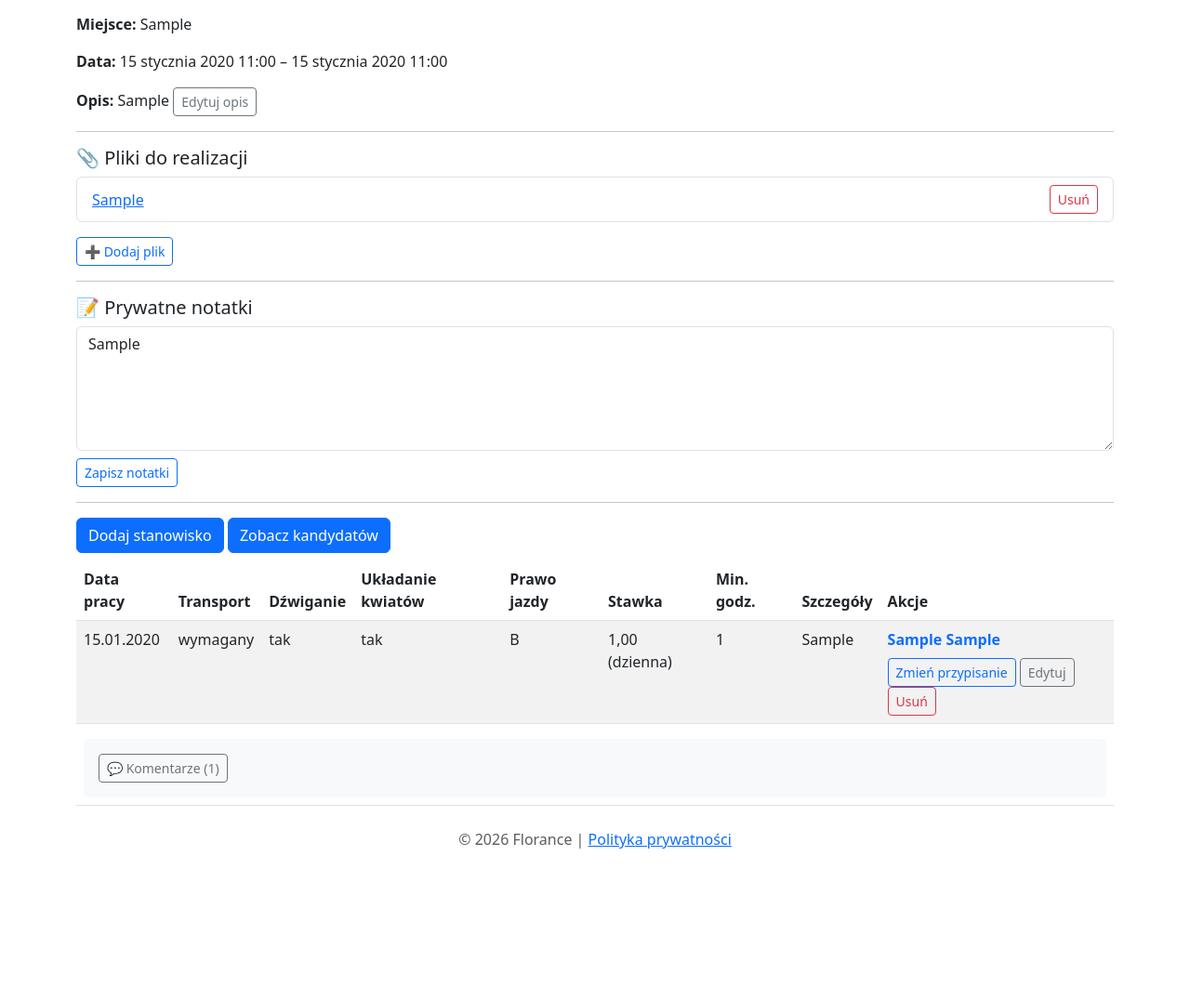
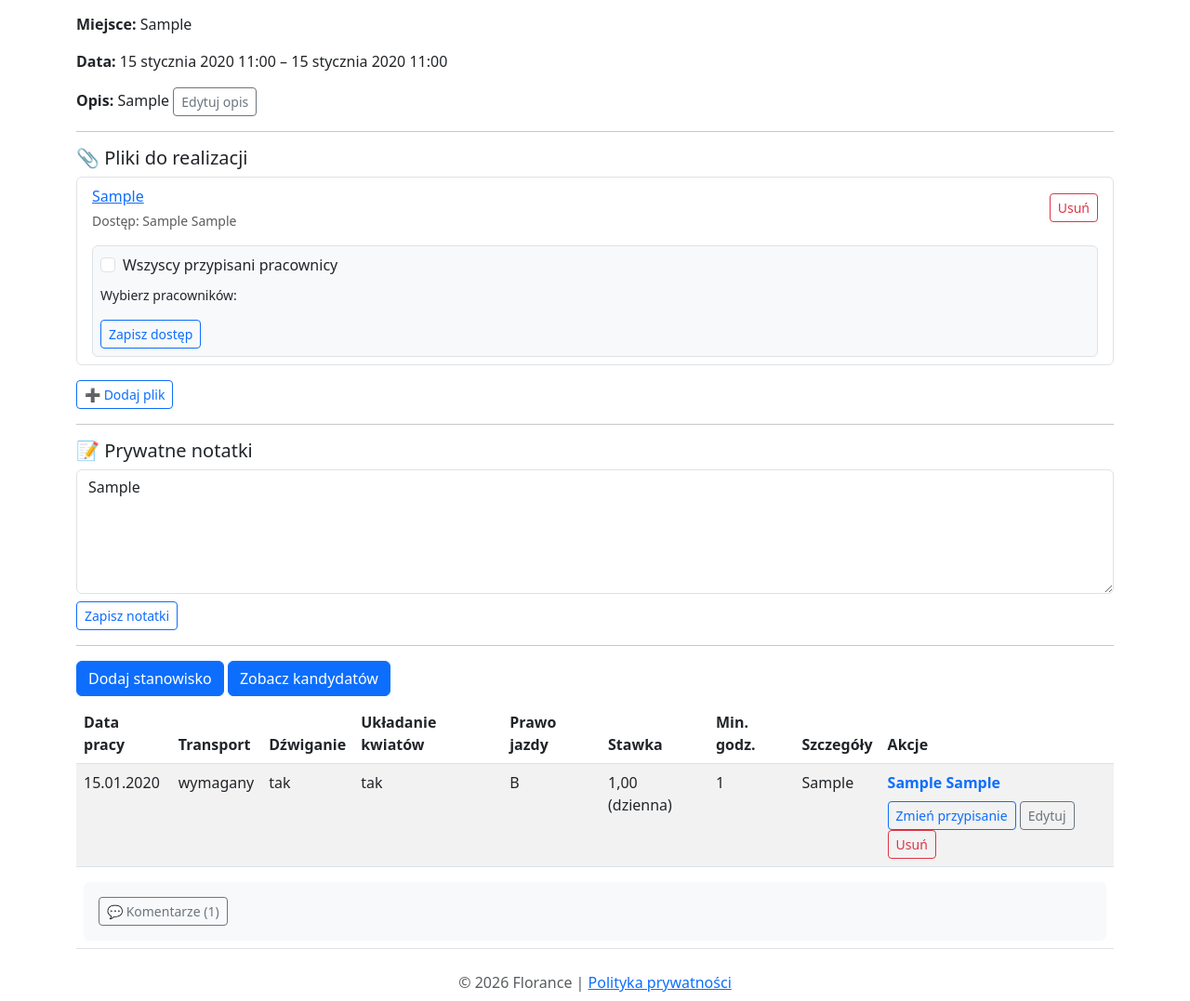
Before and after one commit to wydzik/florance-app, a Django app: page /realizacja/1/ in a window 1280 px wide. Shown: the part 231-1308 px from the top of the page at 93% size. Before the commit the page ends 1144 px from the top, so only its background shows below. Run offline with Django 5.2, Linux system fonts and the light colour scheme; a user stored in the database is signed in; tables that the repository leaves empty hold one stand-in row (values such as "Sample post").

Commit message:
file handling

```diff
--- a/Florance_app/florance/templates/realizacja_detail.html
+++ b/Florance_app/florance/templates/realizacja_detail.html
@@ -32,15 +32,26 @@
 
 <ul class="list-group mb-3">
   {% for plik in pliki %}
-    <li class="list-group-item d-flex justify-content-between align-items-center">
+    <li class="list-group-item">
+
+      <!-- NAZWA + LINK -->
+      <div class="d-flex justify-content-between align-items-center">
         <div>
           <a href="{{ plik.plik.url }}" target="_blank">
             {{ plik.nazwa|default:plik.plik.name }}
           </a>
 
-        {% if is_owner and plik.widocznosc == "owner" %}
-          <span class="badge bg-secondary ms-2">Prywatny</span>
+          <!-- INFO O DOSTĘPIE -->
+          <div class="small text-muted mt-1">
+            {% if plik.widoczny_dla.all %}
+              Dostęp:
+              {% for f in plik.widoczny_dla.all %}
+                {{ f.imie }} {{ f.nazwisko }}{% if not forloop.last %}, {% endif %}
+              {% endfor %}
+            {% else %}
+              <span class="text-danger">Prywatny (tylko owner)</span>
             {% endif %}
+          </div>
         </div>
 
         {% if is_owner %}
@@ -52,6 +63,62 @@
           </button>
         </form>
         {% endif %}
+      </div>
+
+      <!-- 🔽 PANEL ZARZĄDZANIA DOSTĘPEM -->
+      {% if is_owner %}
+      <div class="mt-3 p-2 border rounded bg-light">
+
+        <form method="post"
+              action="{% url 'update_plik_visibility' plik.id %}">
+
+          {% csrf_token %}
+
+          <div class="form-check mb-2">
+            <input class="form-check-input"
+                   type="checkbox"
+                   name="all_workers"
+                   id="all_workers_{{ plik.id }}">
+            <label class="form-check-label"
+                   for="all_workers_{{ plik.id }}">
+              Wszyscy przypisani pracownicy
+            </label>
+          </div>
+
+          <div class="mb-2">
+            <label class="form-label small">
+              Wybierz pracowników:
+            </label>
+
+            {% for s in stanowiska %}
+              {% if s.przypisany_florysta and s.status_przypisania == "zaakceptowane" %}
+                <div class="form-check">
+                  <input class="form-check-input"
+                         type="checkbox"
+                         name="workers"
+                         value="{{ s.przypisany_florysta.id }}"
+                         id="worker_{{ plik.id }}_{{ s.id }}"
+                         {% if s.przypisany_florysta in plik.widoczny_dla.all %}
+                           checked
+                         {% endif %}>
+                  <label class="form-check-label"
+                         for="worker_{{ plik.id }}_{{ s.id }}">
+                    {{ s.przypisany_florysta.imie }}
+                    {{ s.przypisany_florysta.nazwisko }}
+                  </label>
+                </div>
+              {% endif %}
+            {% endfor %}
+          </div>
+
+          <button class="btn btn-sm btn-outline-primary">
+            Zapisz dostęp
+          </button>
+
+        </form>
+      </div>
+      {% endif %}
+
     </li>
   {% endfor %}
 </ul>
@@ -63,7 +130,6 @@
   </a>
 {% endif %}
 {% endif %}
-
 
 {% if is_owner %}
 <hr>
```
Lines whose indentation alone changed are shown as unchanged.
